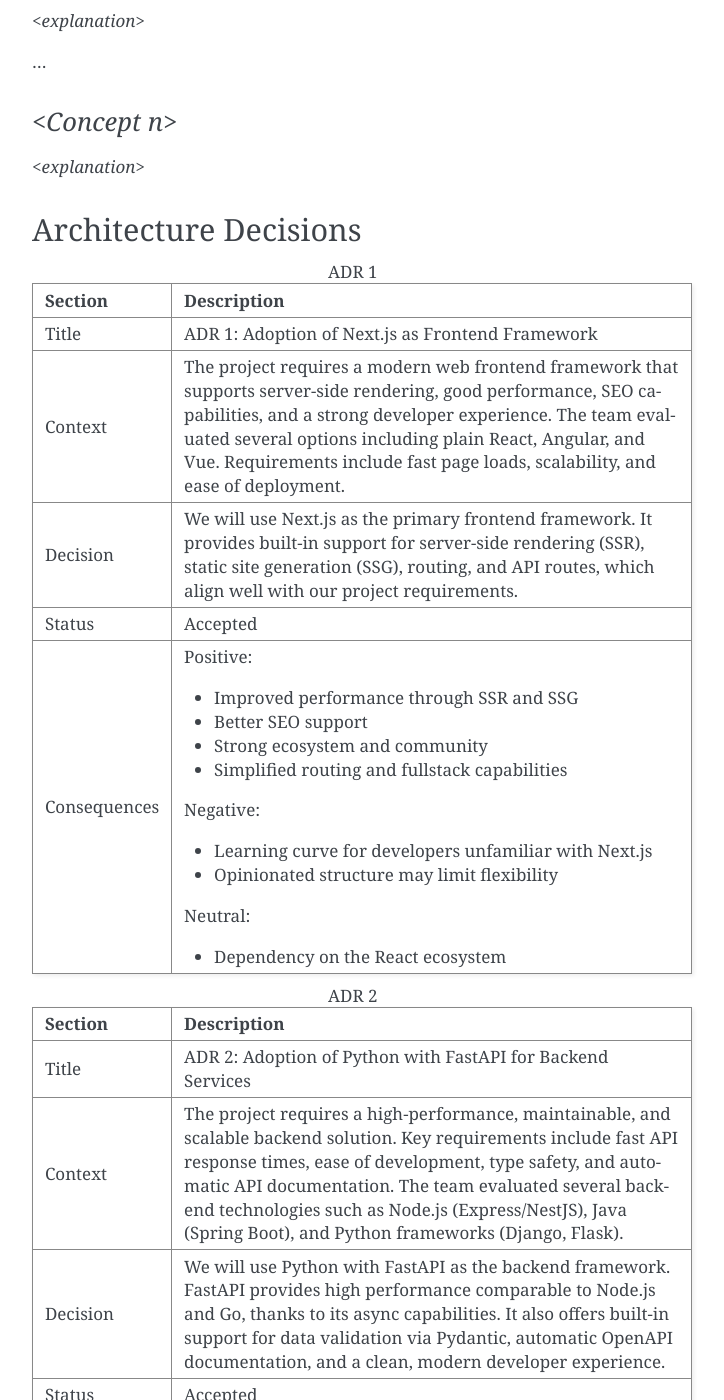
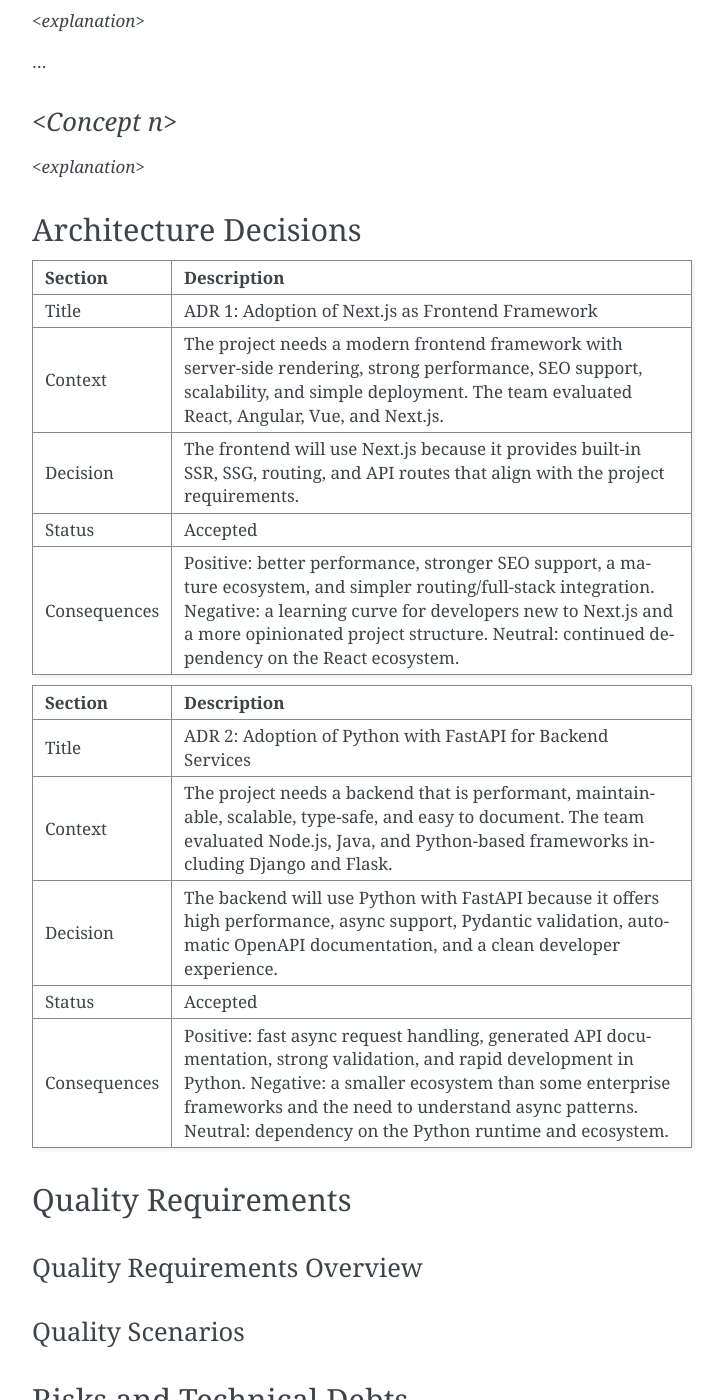
Before and after one commit to Gravefax/SQS-Team-11, a Sphinx documentation site: the page built from docs/index.rst, in a window 1280 px wide and 1400 px high, scrolled down 4519 px. Shown: the whole window, without its empty margins (388-1112 px from the left). Built offline with Sphinx 7.4.7, drawn with Linux system fonts in a browser that asks for light colours; some of the changed text lies outside the part shown.

Commit message:
fix adr 1 and 2

```diff
--- a/docs/index.rst
+++ b/docs/index.rst
@@ -305,85 +305,46 @@
 Architecture Decisions
 ======================
 
-.. list-table:: ADR 1
-   :widths: 20 80
-   :header-rows: 1
++--------------+---------------------------------------------------------------------------+
+| Section      | Description                                                               |
++==============+===========================================================================+
+| Title        | ADR 1: Adoption of Next.js as Frontend Framework                          |
++--------------+---------------------------------------------------------------------------+
+| Context      | The project needs a modern frontend framework with server-side rendering, |
+|              | strong performance, SEO support, scalability, and simple deployment. The  |
+|              | team evaluated React, Angular, Vue, and Next.js.                          |
++--------------+---------------------------------------------------------------------------+
+| Decision     | The frontend will use Next.js because it provides built-in SSR, SSG,      |
+|              | routing, and API routes that align with the project requirements.         |
++--------------+---------------------------------------------------------------------------+
+| Status       | Accepted                                                                  |
++--------------+---------------------------------------------------------------------------+
+| Consequences | Positive: better performance, stronger SEO support, a mature ecosystem,   |
+|              | and simpler routing/full-stack integration. Negative: a learning curve    |
+|              | for developers new to Next.js and a more opinionated project structure.   |
+|              | Neutral: continued dependency on the React ecosystem.                     |
++--------------+---------------------------------------------------------------------------+
 
-   * - Section
-     - Description
-   * - Title
-     - ADR 1: Adoption of Next.js as Frontend Framework
-   * - Context
-     - The project requires a modern web frontend framework that supports
-       server-side rendering, good performance, SEO capabilities, and a strong
-       developer experience. The team evaluated several options including plain
-       React, Angular, and Vue. Requirements include fast page loads,
-       scalability, and ease of deployment.
-   * - Decision
-     - We will use Next.js as the primary frontend framework. It provides
-       built-in support for server-side rendering (SSR), static site generation
-       (SSG), routing, and API routes, which align well with our project
-       requirements.
-   * - Status
-     - Accepted
-   * - Consequences
-     -
-       Positive:
-
-       - Improved performance through SSR and SSG
-       - Better SEO support
-       - Strong ecosystem and community
-       - Simplified routing and fullstack capabilities
-
-       Negative:
-
-       - Learning curve for developers unfamiliar with Next.js
-       - Opinionated structure may limit flexibility
-
-       Neutral:
-
-       - Dependency on the React ecosystem
-
-.. list-table:: ADR 2
-   :widths: 20 80
-   :header-rows: 1
-
-   * - Section
-     - Description
-   * - Title
-     - ADR 2: Adoption of Python with FastAPI for Backend Services
-   * - Context
-     - The project requires a high-performance, maintainable, and scalable
-       backend solution. Key requirements include fast API response times, ease
-       of development, type safety, and automatic API documentation. The team
-       evaluated several backend technologies such as Node.js (Express/NestJS),
-       Java (Spring Boot), and Python frameworks (Django, Flask).
-   * - Decision
-     - We will use Python with FastAPI as the backend framework. FastAPI
-       provides high performance comparable to Node.js and Go, thanks to its
-       async capabilities. It also offers built-in support for data validation
-       via Pydantic, automatic OpenAPI documentation, and a clean, modern
-       developer experience.
-   * - Status
-     - Accepted
-   * - Consequences
-     -
-       Positive:
-
-       - High performance due to asynchronous request handling
-       - Automatic generation of OpenAPI/Swagger documentation
-       - Strong type validation with Pydantic
-       - Rapid development and readability using Python
-
-       Negative:
-
-       - Smaller ecosystem compared to more established frameworks like Spring
-         Boot
-       - Requires understanding of async programming patterns
-
-       Neutral:
-
-       - Dependency on Python runtime and ecosystem
++--------------+---------------------------------------------------------------------------+
+| Section      | Description                                                               |
++==============+===========================================================================+
+| Title        | ADR 2: Adoption of Python with FastAPI for Backend Services               |
++--------------+---------------------------------------------------------------------------+
+| Context      | The project needs a backend that is performant, maintainable, scalable,   |
+|              | type-safe, and easy to document. The team evaluated Node.js, Java, and    |
+|              | Python-based frameworks including Django and Flask.                       |
++--------------+---------------------------------------------------------------------------+
+| Decision     | The backend will use Python with FastAPI because it offers high           |
+|              | performance, async support, Pydantic validation, automatic OpenAPI        |
+|              | documentation, and a clean developer experience.                          |
++--------------+---------------------------------------------------------------------------+
+| Status       | Accepted                                                                  |
++--------------+---------------------------------------------------------------------------+
+| Consequences | Positive: fast async request handling, generated API documentation,       |
+|              | strong validation, and rapid development in Python. Negative: a smaller   |
+|              | ecosystem than some enterprise frameworks and the need to understand      |
+|              | async patterns. Neutral: dependency on the Python runtime and ecosystem.  |
++--------------+---------------------------------------------------------------------------+
 
 .. _section-quality-scenarios:
 
```
Also changed, not shown: .readthedocs.yaml.
